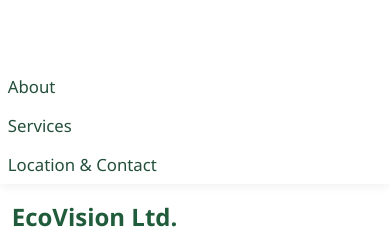
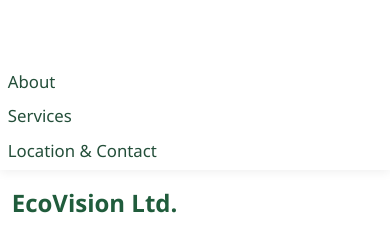
Before and after one commit to Kongkuah/EcoVision, a React (Create React App) app: page / in a window 390 px wide. Shown: the part 149-378 px from the top of the page. Built offline with nearby package versions, Linux system fonts and the light colour scheme.

Commit message:
Make website responsive for mobile and tablet

```diff
--- a/src/App.css
+++ b/src/App.css
@@ -117,79 +117,87 @@ footer {
   font-size: 0.95rem;
 }
 
-/* Remove about image section completely */
+/* === Tablet responsiveness (max-width: 900px) === */
+@media (max-width: 900px) {
+  /* Make logo smaller and adjust its position for tablets */
+  .logo {
+    width: 160px;
+    margin-top: -40px;
+    margin-bottom: -50px;
+  }
+  /* Make banner thinner for tablets */
+  .banner,
+  .banner-image {
+    height: 70px;
+  }
+  /* Slightly reduce nav margin for tablets */
+  nav {
+    margin-top: 20px;
+  }
+}
+
+/* === Mobile responsiveness (max-width: 700px) === */
+@media (max-width: 700px) {
+  /* Stack header vertically and remove extra height */
+  header {
+    flex-direction: column;        /* Stack logo and nav on top of each other */
+    align-items: flex-start;       /* Align to left */
+    padding: 0.5rem 2vw;           /* Less padding for smaller screens */
+    min-height: unset;
+  }
+  /* Make logo even smaller and reset margins for phones */
+  .logo {
+    width: 120px;                  /* Logo is visible but not overpowering */
+    margin: 0 0 0.5rem 0;
+    display: block;
+  }
+  /* Make nav full width and move below the logo, align left */
+  nav {
+    width: 100%;
+    text-align: left;
+    margin: 1rem 0 0 0;
+  }
+  /* Stack nav links vertically and make them easy to tap */
+  nav a {
+    display: block;                /* Each link on its own line */
+    margin: 0.7rem 0 0 0;          /* Space between links */
+    font-size: 1.05rem;
+  }
+  /* Further shrink banner height for phones */
+  .banner,
+  .banner-image {
+    height: 56px;
+  }
+  /* Reduce section paddings for content */
+  .section {
+    padding: 1rem 3vw;
+  }
+  /* Inputs and textarea: full width and easy to tap/type */
+  input, textarea {
+    font-size: 1rem;
+    width: 100%;
+  }
+  /* Make the send button take full width and readable */
+  button {
+    width: 100%;
+    font-size: 1rem;
+    padding: 0.7rem 0;
+  }
+  /* Slightly reduce left padding for bullet lists */
+  ul {
+    padding-left: 1rem;
+  }
+  /* Make footer smaller and with less padding */
+  footer {
+    font-size: 0.9rem;
+    padding: 1.2rem 1rem;
+  }
+}
+
+/* === Hide all "about" images and containers (site-wide, all screens) === */
 .about-section .about-content,
 .about-image-container,
 .about-image,
 .about-text {
   all: unset;
 }
-@media (max-width: 700px) {
-  .logo {
-    width: 220px;
-  }
-  .section {
-    padding: 1.2rem 3vw;
-  }
-}
-/* --- Responsive: Tablet and Mobile --- */
-@media (max-width: 900px) {
-  .logo {
-    width: 160px;
-    margin-top: -40px;
-    margin-bottom: -50px;
-  }
-  .banner,
-  .banner-image {
-    height: 70px;
-  }
-  nav {
-    margin-top: 20px;
-  }
-}
-
-@media (max-width: 700px) {
-  header {
-    flex-direction: column;
-    align-items: flex-start;
-    padding: 0.5rem 2vw;
-    min-height: unset;
-  }
-  .logo {
-    width: 120px;
-    margin: 0 0 0.5rem 0;
-  }
-  nav {
-    width: 100%;
-    text-align: left;
-    margin: 1rem 0 0 0;
-  }
-  nav a {
-    display: block;
-    margin: 1rem 0 0 0;
-    font-size: 1.05rem;
-  }
-  .banner,
-  .banner-image {
-    height: 56px;
-  }
-  .section {
-    padding: 1rem 3vw;
-  }
-  input, textarea {
-    font-size: 1rem;
-    width: 100%;
-  }
-  button {
-    width: 100%;
-    font-size: 1rem;
-    padding: 0.7rem 0;
-  }
-  ul {
-    padding-left: 1rem;
-  }
-  footer {
-    font-size: 0.9rem;
-    padding: 1.2rem 1rem;
-  }
-}
```
